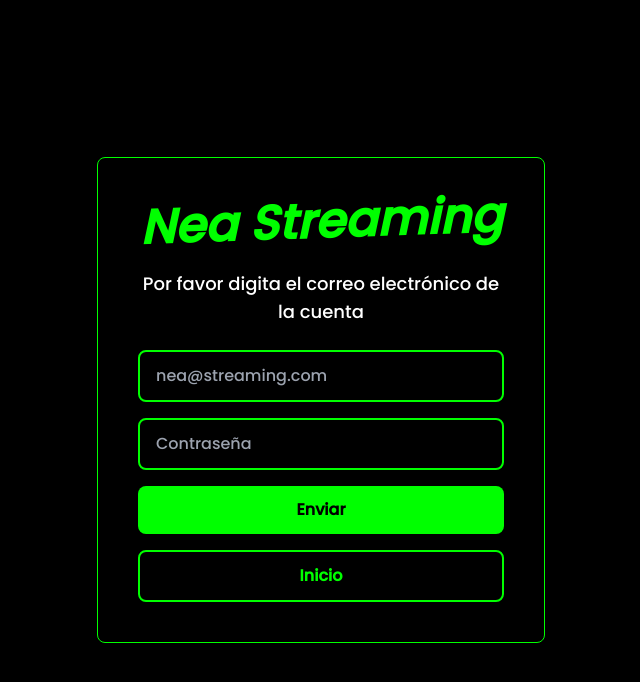
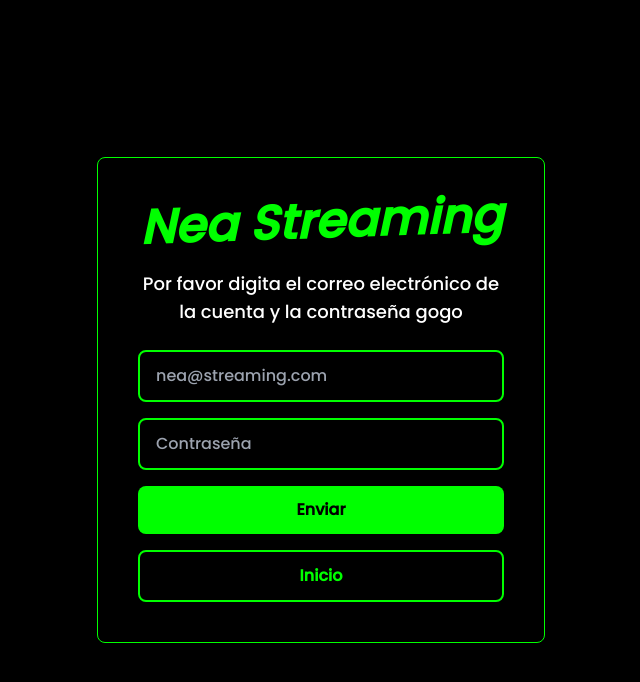
Before and after one commit to FabianEspitia-it/nea_streaming_frontend, a Next.js app: page /password_reset in a window 1280 px wide. Shown: the top 682 px of the page, without its empty margins (319-959 px from the left). Built offline with nearby package versions, Linux system fonts and the light colour scheme.

Commit message:
fix reset password messages

```diff
--- a/src/app/password_reset/page.tsx
+++ b/src/app/password_reset/page.tsx
@@ -42,9 +42,12 @@ export default function TemporalAccess() {
 
         console.log(data);
       } else {
-        toast.error("Algo salio mal, por favor verifica el correo", {
-          theme: "dark",
-        });
+        toast.error(
+          "Algo salio mal, por favor verifica el correo y la contraseña",
+          {
+            theme: "dark",
+          }
+        );
 
         console.log("Error en la petición");
       }
@@ -79,7 +82,8 @@ export default function TemporalAccess() {
             Nea Streaming
           </h1>
           <p className="text-white text-lg mb-6">
-            Por favor digita el correo electrónico de la cuenta
+            Por favor digita el correo electrónico de la cuenta y la contraseña
+            gogo
           </p>
 
           {responseMessage && (
```
